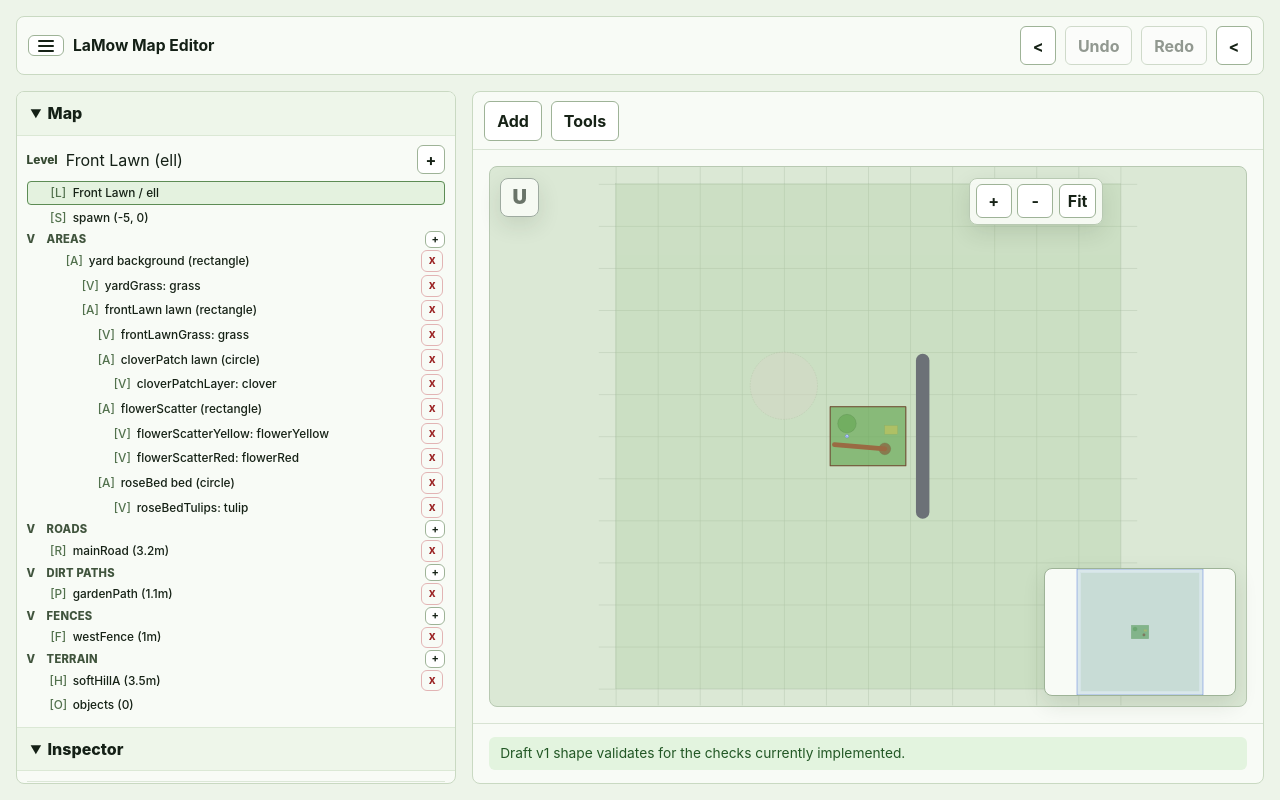
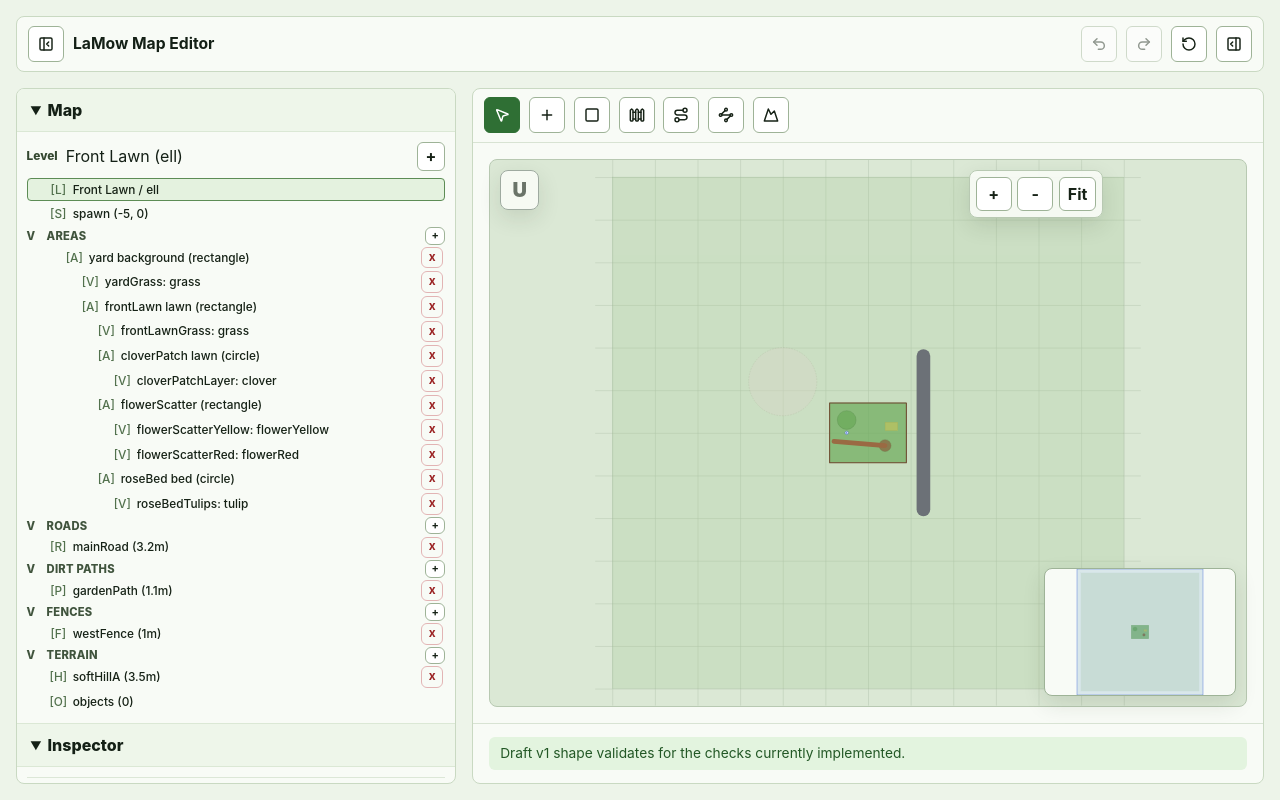
Before and after one commit to TreaddyBear/lamow-map-editor, a React (Vite) app: page / in a window 1280 px wide. Built offline with nearby package versions, Linux system fonts and the light colour scheme.

Commit message:
Simplify editor chrome and continue fences

```diff
--- a/package.json
+++ b/package.json
@@ -22,6 +22,7 @@
     "@radix-ui/react-dropdown-menu": "^2.1.16",
     "@types/react": "^19.2.14",
     "@types/react-dom": "^19.2.3",
+    "lucide-react": "^1.16.0",
     "react": "^19.2.6",
     "react-dom": "^19.2.6"
   }
--- a/src/components/App.tsx
+++ b/src/components/App.tsx
@@ -105,6 +105,13 @@ export function App() {
       return { ...current, dirtPaths: [...current.dirtPaths, { id: nextId("dirtPath"), kind: "dirtPath", width: 1.1, shape: { type: "line", start, end } } satisfies DirtPath] };
     });
   };
+  const addFenceSegment = (point: Point2): boolean => {
+    if (state.selection.kind !== "fence" || state.selection.index === undefined) return false;
+    const fence = level.fences[state.selection.index];
+    if (!fence || fenceClosed(fence)) return false;
+    updateLevel((current) => ({ ...current, fences: updateArray(current.fences, state.selection.index!, appendFencePoint(current.fences[state.selection.index!], point)) }));
+    return true;
+  };
   const addHill = (point: Point2) => {
     updateLevel((current) => ({ ...current, terrain: { heightFeatures: [...current.terrain.heightFeatures, { id: nextId("hill"), type: "hill", shape: { type: "circle", center: point, radius: 4 }, height: 1.5, falloff: 1 } satisfies HeightFeature] } }));
   };
@@ -128,9 +135,21 @@ export function App() {
     else addPathItem("fence", [-4, -4], [4, -4]);
   };
 
+  const currentLevelFromState = (editorState: EditorState) => currentLevel(editorState.pack, editorState.selectedLevelIndex);
+
   const pathToolClick = (kind: PathTool, point: Point2) => {
+    if (kind === "fence" && addFenceSegment(point)) return;
     if (!state.pendingPath || state.pendingPath.kind !== kind) {
       setState((current) => ({ ...current, pendingPath: { kind, start: point }, canvasTool: kind }));
+      return;
+    }
+    if (kind === "fence") {
+      record((current) => {
+        const currentLevel = currentLevelFromState(current);
+        const fence: Fence = { id: collectUniqueId(currentLevel, "fence"), kind: "fence", height: 1, postSpacing: 2, shape: { type: "line", start: current.pendingPath!.start, end: point } };
+        const index = currentLevel.fences.length;
+        return { ...current, pack: updateCurrentLevel(current.pack, current.selectedLevelIndex, (level) => ({ ...level, fences: [...level.fences, fence] })), selection: { kind: "fence", index }, pendingPath: null, canvasTool: kind, jsonText: "" };
+      });
       return;
     }
     addPathItem(kind, state.pendingPath.start, point);
@@ -208,3 +227,22 @@ export function App() {
     </main>
   );
 }
+
+function fenceClosed(fence: Fence): boolean {
+  const points = fencePoints(fence);
+  const first = points[0];
+  const last = points.at(-1);
+  return Boolean(first && last && points.length > 2 && first[0] === last[0] && first[1] === last[1]);
+}
+
+function appendFencePoint(fence: Fence, point: Point2): Fence {
+  if (fence.shape.type === "line") return { ...fence, shape: { type: "polyline", points: [fence.shape.start, fence.shape.end, point] } };
+  if (fence.shape.type === "polyline") return { ...fence, shape: { ...fence.shape, points: [...fence.shape.points, point] } };
+  return { ...fence, shape: { type: "polyline", points: [fence.shape.start, ...fence.shape.curves.map((curve) => curve.end), point] } };
+}
+
+function fencePoints(fence: Fence): Point2[] {
+  if (fence.shape.type === "line") return [fence.shape.start, fence.shape.end];
+  if (fence.shape.type === "polyline") return fence.shape.points;
+  return [fence.shape.start, ...fence.shape.curves.map((curve) => curve.end)];
+}
--- a/src/components/AppTopBar.tsx
+++ b/src/components/AppTopBar.tsx
@@ -1,4 +1,5 @@
-import { ActionRow, Button, Menu, MenuItem, MenuSeparator } from "./ui";
+import { PanelLeftClose, PanelLeftOpen, PanelRightClose, PanelRightOpen, Redo2, RotateCcw, Undo2 } from "lucide-react";
+import { ActionRow, Button } from "./ui";
 
 type Props = {
   sidebarCollapsed: boolean;
@@ -16,19 +17,14 @@ export function AppTopBar({ sidebarCollapsed, rightSidebarOpen, canUndo, canRedo
   return (
     <header className="app-topbar">
       <ActionRow className="topbar-left">
-        <Menu trigger={<Button className="icon-button" type="button" title="Menu"><span className="hamburger-icon" aria-hidden="true" /></Button>}>
-          <MenuItem disabled={!canUndo} onSelect={onUndo}>Undo</MenuItem>
-          <MenuItem disabled={!canRedo} onSelect={onRedo}>Redo</MenuItem>
-          <MenuSeparator />
-          <MenuItem tone="danger" onSelect={onReset}>Reset map</MenuItem>
-        </Menu>
+        <Button className="icon-button" type="button" title={sidebarCollapsed ? "Show left sidebar" : "Hide left sidebar"} onClick={onToggleSidebar}>{sidebarCollapsed ? <PanelLeftOpen /> : <PanelLeftClose />}</Button>
         <strong>LaMow Map Editor</strong>
       </ActionRow>
       <ActionRow className="topbar-actions">
-        <Button className="icon-button" type="button" title={sidebarCollapsed ? "Show left sidebar" : "Hide left sidebar"} onClick={onToggleSidebar}>{sidebarCollapsed ? ">" : "<"}</Button>
-        <Button type="button" disabled={!canUndo} onClick={onUndo}>Undo</Button>
-        <Button type="button" disabled={!canRedo} onClick={onRedo}>Redo</Button>
-        <Button className="icon-button" type="button" title={rightSidebarOpen ? "Hide right sidebar" : "Show right sidebar"} tone={rightSidebarOpen ? "primary" : "default"} onClick={onToggleRightSidebar}>{rightSidebarOpen ? ">" : "<"}</Button>
+        <Button className="icon-button" type="button" disabled={!canUndo} title="Undo" onClick={onUndo}><Undo2 /></Button>
+        <Button className="icon-button" type="button" disabled={!canRedo} title="Redo" onClick={onRedo}><Redo2 /></Button>
+        <Button className="icon-button" type="button" title="Reset map" onClick={onReset}><RotateCcw /></Button>
+        <Button className="icon-button" type="button" title={rightSidebarOpen ? "Hide right sidebar" : "Show right sidebar"} tone={rightSidebarOpen ? "primary" : "default"} onClick={onToggleRightSidebar}>{rightSidebarOpen ? <PanelRightClose /> : <PanelRightOpen />}</Button>
       </ActionRow>
     </header>
   );
--- a/src/components/ViewportToolbar.tsx
+++ b/src/components/ViewportToolbar.tsx
@@ -1,3 +1,4 @@
+import { Fence as FenceIcon, Mountain, MousePointer2, Plus, Route, Square, Waypoints } from "lucide-react";
 import { areaBlueprints } from "../domain/blueprints";
 import type { CanvasTool } from "../domain/model";
 import { ActionRow, Button, Menu, MenuItem, MenuLabel, MenuSeparator } from "./ui";
@@ -15,27 +16,23 @@ export function ViewportToolbar({ activeTool, pinnedAreaBlueprintKeys, onTool, o
   return (
     <div className="viewport-toolbar">
       <ActionRow>
-        <Menu trigger={<Button type="button">Add</Button>}>
-          <MenuItem onSelect={() => onAdd("area")}>Lawn area</MenuItem>
-          <MenuItem onSelect={() => onAdd("hill")}>Hill</MenuItem>
-          <MenuItem onSelect={() => onAdd("road")}>Road</MenuItem>
-          <MenuItem onSelect={() => onAdd("dirtPath")}>Dirt path</MenuItem>
-          <MenuItem onSelect={() => onAdd("fence")}>Fence</MenuItem>
+        <Button className="icon-button" tone={activeTool === "select" ? "primary" : "default"} type="button" title="Select" onClick={() => onTool("select")}><MousePointer2 /></Button>
+        <Menu trigger={<Button className="icon-button" type="button" title="Add"><Plus /></Button>}>
+          <MenuItem onSelect={() => onAdd("area")}><span className="menu-item-icon"><Square />Lawn area</span></MenuItem>
+          <MenuItem onSelect={() => onAdd("hill")}><span className="menu-item-icon"><Mountain />Hill</span></MenuItem>
+          <MenuItem onSelect={() => onAdd("road")}><span className="menu-item-icon"><Route />Road</span></MenuItem>
+          <MenuItem onSelect={() => onAdd("dirtPath")}><span className="menu-item-icon"><Waypoints />Dirt path</span></MenuItem>
+          <MenuItem onSelect={() => onAdd("fence")}><span className="menu-item-icon"><FenceIcon />Fence</span></MenuItem>
           {pinned.length > 0 ? <MenuSeparator /> : null}
           {pinned.length > 0 ? <MenuLabel>Pinned blueprints</MenuLabel> : null}
           {pinned.map((blueprint) => <MenuItem key={blueprint.key} onSelect={() => onAddBlueprintAtOrigin(blueprint.key)}>{blueprint.label}</MenuItem>)}
         </Menu>
-        <Menu trigger={<Button type="button">Tools</Button>}>
-          {(["select", "area", "fence", "road", "dirtPath", "hill"] as CanvasTool[]).map((tool) => <MenuItem key={tool} onSelect={() => onTool(tool)}>{toolLabel(tool)}{activeTool === tool ? " *" : ""}</MenuItem>)}
-          <MenuSeparator />
-          <MenuItem onSelect={() => onTool("spawn")}>Select spawn</MenuItem>
-        </Menu>
+        <Button className="icon-button" tone={activeTool === "area" ? "primary" : "default"} type="button" title="Add areas by clicking" onClick={() => onTool("area")}><Square /></Button>
+        <Button className="icon-button" tone={activeTool === "fence" ? "primary" : "default"} type="button" title="Draw fence" onClick={() => onTool("fence")}><FenceIcon /></Button>
+        <Button className="icon-button" tone={activeTool === "road" ? "primary" : "default"} type="button" title="Draw road" onClick={() => onTool("road")}><Route /></Button>
+        <Button className="icon-button" tone={activeTool === "dirtPath" ? "primary" : "default"} type="button" title="Draw dirt path" onClick={() => onTool("dirtPath")}><Waypoints /></Button>
+        <Button className="icon-button" tone={activeTool === "hill" ? "primary" : "default"} type="button" title="Add hills by clicking" onClick={() => onTool("hill")}><Mountain /></Button>
       </ActionRow>
     </div>
   );
 }
-
-function toolLabel(tool: CanvasTool): string {
-  if (tool === "dirtPath") return "Dirt path";
-  return `${tool.charAt(0).toUpperCase()}${tool.slice(1)}`;
-}
--- a/src/styles.css
+++ b/src/styles.css
@@ -145,38 +145,18 @@ textarea {
 }
 
 .icon-button {
+  display: inline-grid;
+  place-items: center;
   min-width: 2.25rem;
+  width: 2.25rem;
+  height: 2.25rem;
   padding-inline: 0.55rem;
 }
 
-.hamburger-icon,
-.hamburger-icon::before,
-.hamburger-icon::after {
-  display: block;
+.icon-button svg {
   width: 1rem;
-  height: 2px;
-  border-radius: 999px;
-  background: currentColor;
-}
-
-.hamburger-icon {
-  position: relative;
-  margin: 0 auto;
-}
-
-.hamburger-icon::before,
-.hamburger-icon::after {
-  content: "";
-  position: absolute;
-  left: 0;
-}
-
-.hamburger-icon::before {
-  top: -5px;
-}
-
-.hamburger-icon::after {
-  top: 5px;
+  height: 1rem;
+  stroke-width: 2.2;
 }
 
 .panel-header {
@@ -610,6 +590,19 @@ label {
   padding: 0.48rem 0.6rem;
 }
 
+.menu-item-icon {
+  display: grid;
+  grid-template-columns: 1rem minmax(0, 1fr);
+  align-items: center;
+  gap: 0.5rem;
+}
+
+.menu-item-icon svg {
+  width: 1rem;
+  height: 1rem;
+  stroke-width: 2.2;
+}
+
 .menu-item[data-highlighted] {
   background: #edf6e9;
 }
```
Also changed, not shown: 1 other file (tests, documents, lock files or other folders).
